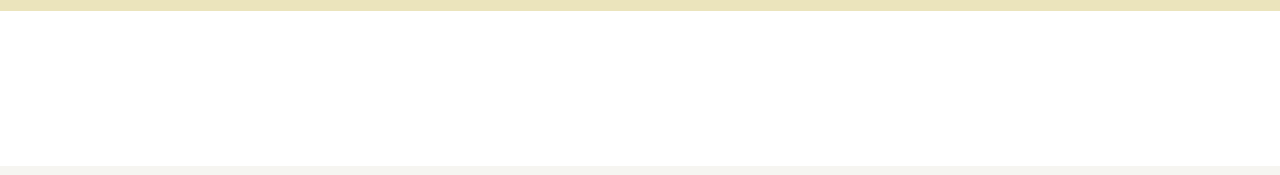
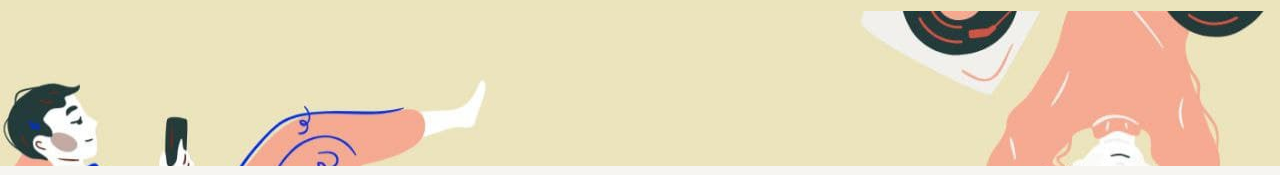
Before and after one commit to dhoolkarnain/codeBlue, a plain HTML site: page index.html in a window 1280 px wide. Shown: the part 59-234 px from the top of the page. Drawn offline with Linux system fonts and the light colour scheme; a web font is replaced by a local one.

Commit message:
codeBlue image add kiye

```diff
--- a/index.html
+++ b/index.html
@@ -220,7 +220,10 @@
     }
 
     #home-upper-left {
-        background-color: white;
+        background: url("media/image/front3.jpg");
+        background-size: cover;
+        background-repeat: no-repeat;
+        /* background-color: white; */
         /* border: 2px solid black; */
         width: 100%;
         height: 25%;
```
Also changed, not shown: media/image/front.jpg (added), media/image/front2.jpg (added), media/image/front3.jpg (added).
